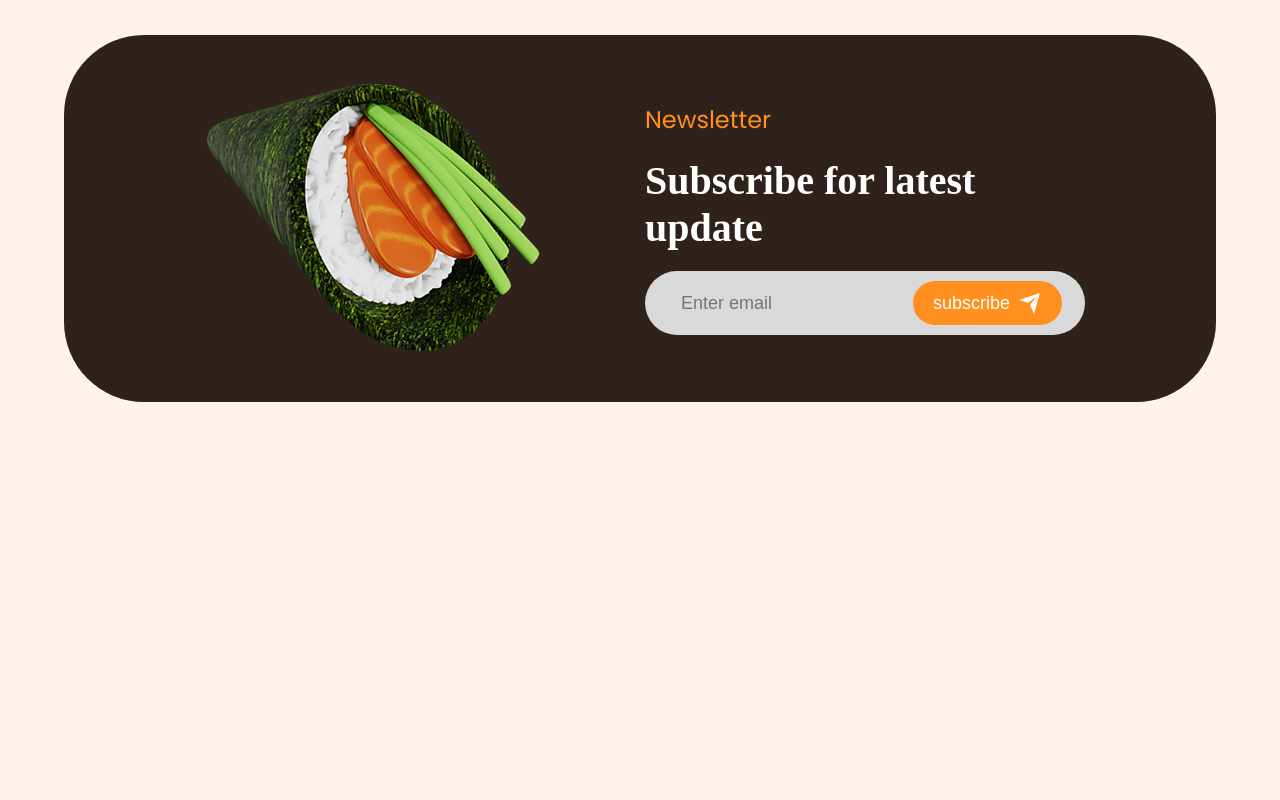
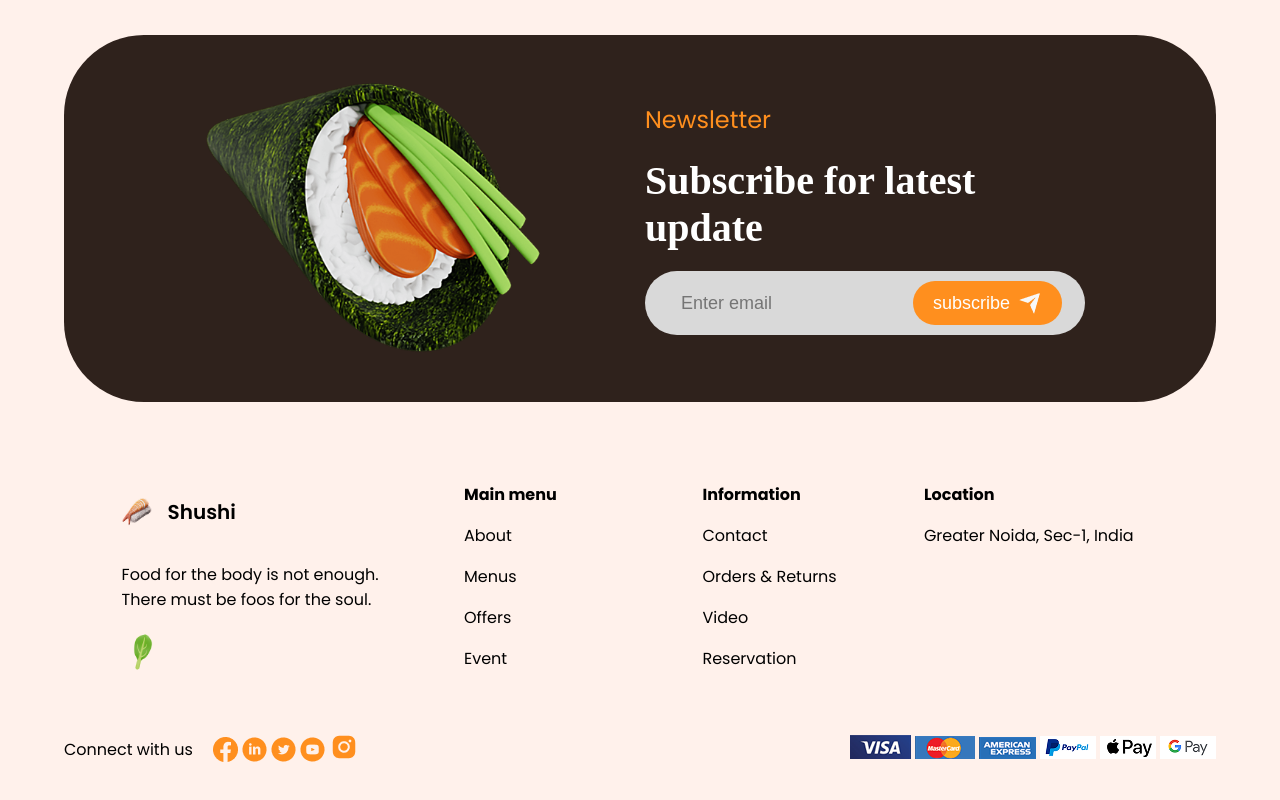
Before and after one commit to oladosuabayomi/sushiman, a website built with Vite: page index.html in a window 1280 px wide. Shown: the part 2327-3127 px from the top of the page. Before the commit the page ends 2809 px from the top, so only its background shows below. Built offline with nearby package versions, Linux system fonts and the light colour scheme; a web font is replaced by a local one.

Commit message:
Implemented footer section

```diff
--- a/css/sections/footer.css
+++ b/css/sections/footer.css
@@ -0,0 +1,66 @@
+.footer-main {
+        display: flex;
+        flex-direction: column;
+        gap: 60px;
+}
+
+.footer-content {
+        display: grid;
+        grid-template-columns: repeat(4, 1fr);
+       justify-items: center;
+
+       width: 100%;
+
+       font-family: var(--poppins);
+}
+
+.footer-content__footer-about {
+        display: flex;
+        flex-direction: column;
+        gap: 20px;
+}
+
+.footer__logo {
+    display: flex;
+    align-items: center;
+    gap: 16px;
+}
+
+.footer__logo img {
+    width: 30px;
+    height: 60px;
+    object-fit: contain;
+}
+
+.footer__logo-text {
+    font-size: 20px;
+    font-weight: 600;
+}
+
+.footer-content__footer-about--leaf {
+        width: 40px;
+        height: 40px;
+        object-fit: contain;
+}
+
+.footer-content__quicklinks, .footer-content__quicklinks-links  {
+        display: flex;
+        flex-direction: column;
+        gap: 16px;
+}
+
+.footer-main__baselimk {
+        display: flex;
+        align-items: center;
+        justify-content: space-between;
+}
+
+.footer-content__baselinks-sociallinks {
+        display: flex;
+        align-items: center;
+        gap: 20px;
+}
+
+.footer-content__baselinks-sociallinks p {
+        font-family: var(--poppins);
+}
--- a/index.html
+++ b/index.html
@@ -4,6 +4,11 @@
         <meta charset="UTF-8" />
         <meta name="viewport" content="width=device-width, initial-scale=1.0" />
         <link rel="icon" href="assets/logo.png" type="image/png" />
+        <link
+            href="https://unpkg.com/aos@2.3.1/dist/aos.css"
+            rel="stylesheet"
+        />
+
         <link rel="stylesheet" href="css/style.css" />
         <title>Sushiman</title>
     </head>
@@ -261,7 +266,11 @@
 
         <section class="newsletter section-spacing">
             <div class="newsletter-content width-80-container">
-                <img class="newsletter-content__image" src="assets/newsletter-sushi 1.png" alt="sushi" />
+                <img
+                    class="newsletter-content__image"
+                    src="assets/newsletter-sushi 1.png"
+                    alt="sushi"
+                />
                 <div class="newsletter-content__section-info">
                     <h3 class="newsletter-content__section-title">
                         Newsletter
@@ -270,20 +279,151 @@
                         Subscribe for latest update
                     </h2>
                     <button class="newsletter-content__subscribe-button">
-                        <input class="newsletter-content__subscribe-button--input"
+                        <input
+                            class="newsletter-content__subscribe-button--input"
                             type="email"
                             placeholder="Enter email"
                             required
                         />
-                        <a class="newsletter-content__subscribe-button--subscribe" href="#">
+                        <a
+                            class="newsletter-content__subscribe-button--subscribe"
+                            href="#"
+                        >
                             subscribe
-                            <img src="assets/ri_send-plane-fill.png" alt="subscribe" />
+                            <img
+                                src="assets/ri_send-plane-fill.png"
+                                alt="subscribe"
+                            />
                         </a>
                     </button>
                 </div>
             </div>
         </section>
 
+        <section class="footer section-spacing">
+            <div class="footer-main width-80-container">
+                <div class="footer-content width-80-container">
+                    <div class="footer-content__footer-about">
+                        <div class="footer__logo">
+                            <img src="assets/logo.png" alt="logo" />
+                            <p class="footer__logo-text">Shushi</p>
+                        </div>
+                        <p>
+                            Food for the body is not enough. There must be foos
+                            for the soul.
+                        </p>
+                        <img
+                            class="footer-content__footer-about--leaf"
+                            src="assets/spinach-leaf 1.png"
+                            alt="leaf"
+                        />
+                    </div>
+                    <div class="footer-content__quicklinks">
+                        <h4>Main menu</h4>
+                        <div class="footer-content__quicklinks-links">
+                            <a href="#">About</a>
+                            <a href="#">Menus</a>
+                            <a href="#">Offers</a>
+                            <a href="#">Event</a>
+                        </div>
+                    </div>
+                    <div class="footer-content__quicklinks">
+                        <h4>Information</h4>
+                        <div class="footer-content__quicklinks-links">
+                            <a href="#">Contact</a>
+                            <a href="#">Orders & Returns</a>
+                            <a href="#">Video</a>
+                            <a href="#">Reservation</a>
+                        </div>
+                    </div>
+                    <div class="footer-content__quicklinks">
+                        <h4>Location</h4>
+                        <div class="footer-content__quicklinks-links">
+                            <a href="#">Greater Noida, Sec-1, India</a>
+                        </div>
+                    </div>
+                </div>
+                <div class="footer-main__baselimk">
+                    <div class="footer-content__baselinks-sociallinks">
+                        <p>Connect with us</p>
+                        <div>
+                            <a href="#">
+                                <img
+                                    src="assets/akar-icons_facebook-fill.png"
+                                    alt="social link"
+                                />
+                            </a>
+                            <a href="#">
+                                <img
+                                    src="assets/entypo-social_linkedin-with-circle.png"
+                                    alt="social link"
+                                />
+                            </a>
+                            <a href="#">
+                                <img
+                                    src="assets/entypo-social_twitter-with-circle.png"
+                                    alt="social link"
+                                />
+                            </a>
+                            <a href="#">
+                                <img
+                                    src="assets/entypo-social_youtube-with-circle.png"
+                                    alt="social link"
+                                />
+                            </a>
+                            <a href="#">
+                                <img
+                                    src="assets/bxl_instagram-alt.png"
+                                    alt="social link"
+                                />
+                            </a>
+                        </div>
+                    </div>
+                    <div class="footer-main__baselimk-payment">
+                        <a href="#">
+                            <img
+                                src="assets/payment-method-visa.png"
+                                alt="visa"
+                            />
+                        </a>
+                        <a href="#">
+                            <img
+                                src="assets/payment-method-mastercard.png"
+                                alt="mastercard"
+                            />
+                        </a>
+                        <a href="#">
+                            <img
+                                src="assets/payment-method-american-express.png"
+                                alt="american express"
+                            />
+                        </a>
+                        <a href="#">
+                            <img
+                                src="assets/payment-method-paypal.png"
+                                alt="paypal"
+                            />
+                        </a>
+                        <a href="#">
+                            <img
+                                src="assets/payment-method-apple-pay.png"
+                                alt="applepay"
+                            />
+                        </a>
+                        <a href="#">
+                            <img
+                                src="assets/payment-method-google-pay.png"
+                                alt="googlepay"
+                            />
+                        </a>
+                    </div>
+                </div>
+            </div>
+        </section>
+
         <script src="js/script.js"></script>
+        <script>
+            AOS.init();
+        </script>
     </body>
 </html>
```
Also changed, not shown: assets/payment-method-american-express.png (renamed from assets/payment-methoda@3x 4.png), assets/payment-method-apple-pay.png (renamed from assets/Frame 95.png), assets/payment-method-google-pay.png (renamed from assets/download (1) 1.png), assets/payment-method-mastercard.png (renamed from assets/payment-methoda@3x 3.png), assets/payment-method-paypal.png (renamed from assets/Frame 94.png), assets/payment-method-visa.png (renamed from assets/payment-methoda@3x 2.png).
